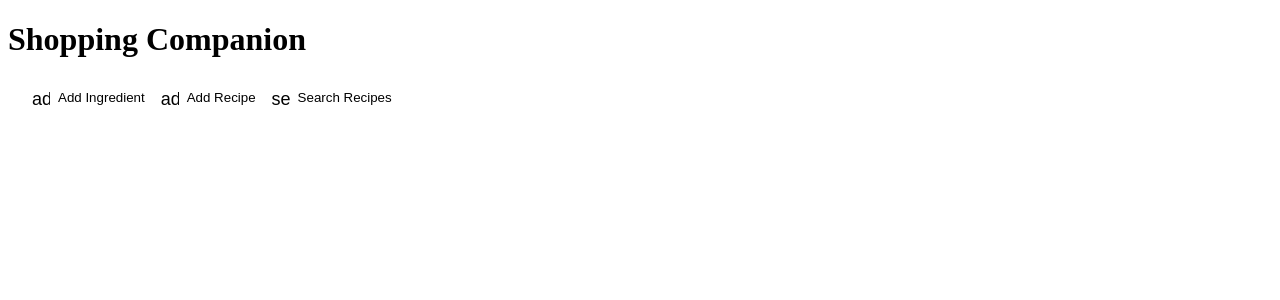
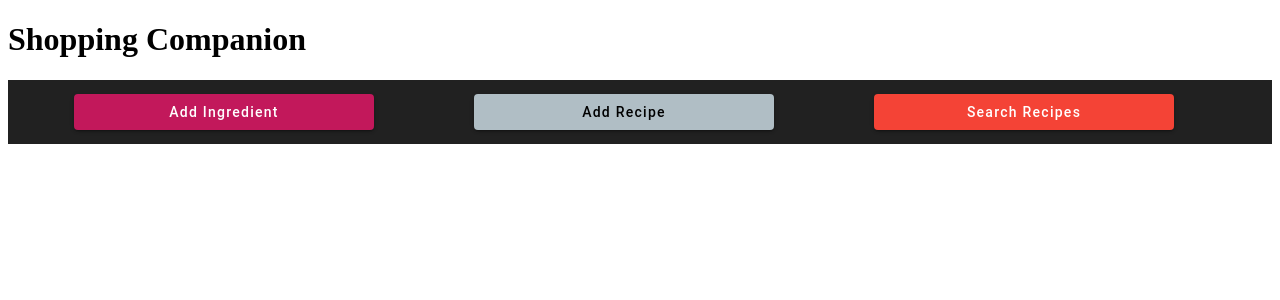
Before and after one commit to warren-stowe/shopping-companion-angular, an Angular app: page / in a window 1280 px wide. Shown: the top 300 px of the page. Built offline with nearby package versions, Linux system fonts and the light colour scheme.

Commit message:
updated navigation bar

```diff
--- a/src/app/app.component.css
+++ b/src/app/app.component.css
@@ -0,0 +1,6 @@
+@import '@angular/material/prebuilt-themes/pink-bluegrey.css';
+
+button {
+    width: 300px;
+    margin: 50px;
+}
--- a/src/app/app.component.html
+++ b/src/app/app.component.html
@@ -5,22 +5,19 @@
   <a routerLink="/search">Search Recipes</a>
 </nav> -->
 
-<mat-toolbar color="primary">
+<mat-toolbar>
   <mat-toolbar-row>
-    <button mat-button routerLink="/ingredients">
-      <mat-icon>add</mat-icon>
+        <button mat-raised-button color="primary" routerLink="/ingredients">
           Add Ingredient
         </button>
-    <button mat-button routerLink="/recipes">
-      <mat-icon>add</mat-icon>
+        <button mat-raised-button color="accent" routerLink="/recipes">
           Add Recipe
         </button>
-    <button mat-button routerLink="/search">
-      <mat-icon>search</mat-icon>
+        <button mat-raised-button color="warn" routerLink="/search">
           Search Recipes
         </button>
   </mat-toolbar-row>
 </mat-toolbar>
-
-
+<br>
+<br>
 <router-outlet></router-outlet>
```
Lines whose indentation alone changed are shown as unchanged.
